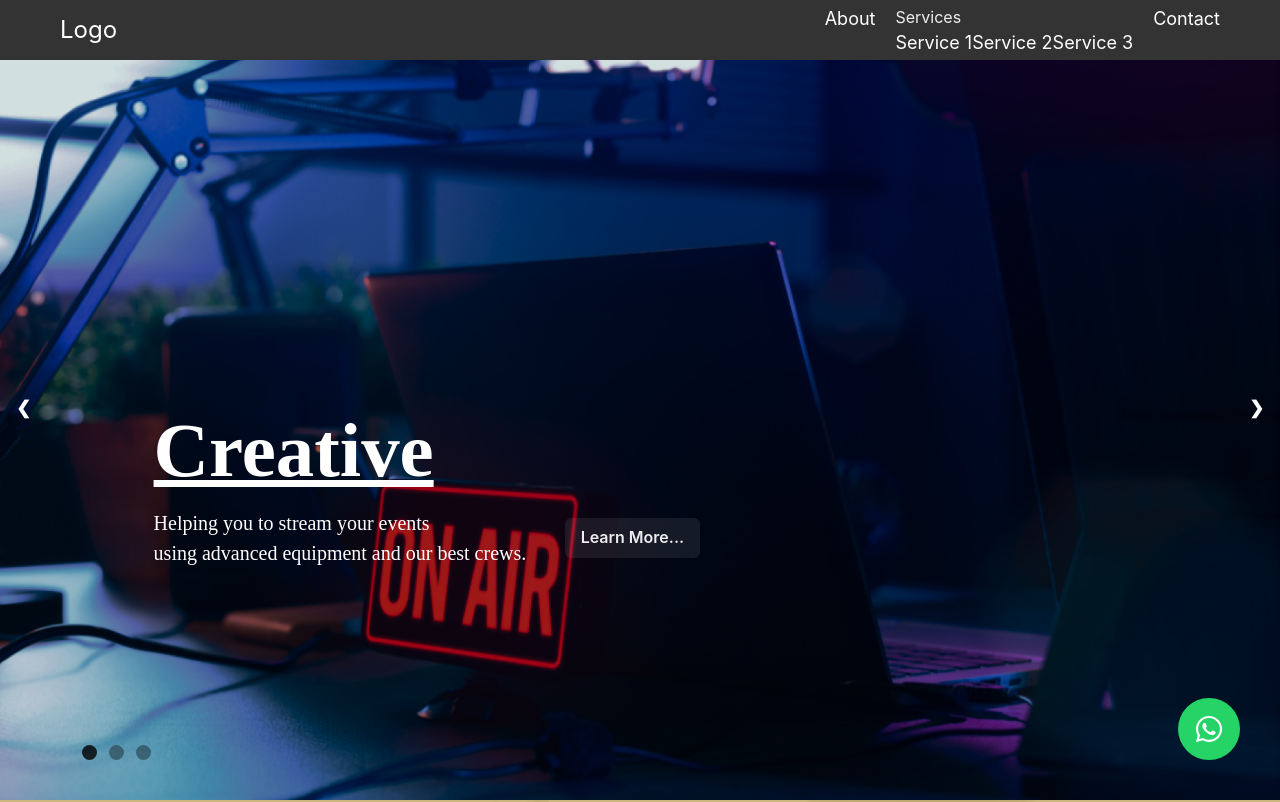
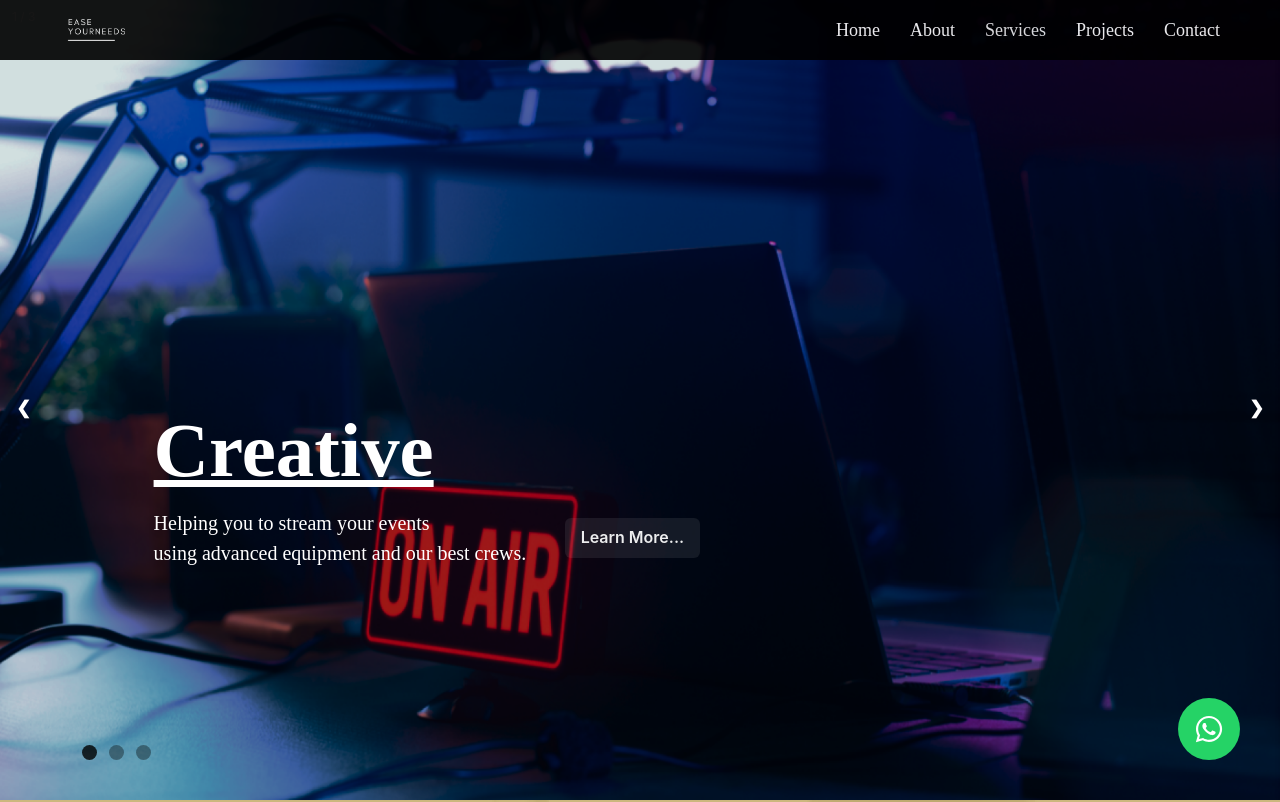
Before and after one commit to anantaristik/website-ease, a Next.js app: page / in a window 1280 px wide. Shown: the top 802 px of the page. Built offline with nearby package versions, Linux system fonts and the light colour scheme.

Commit message:
navbar, contact, project fixing

```diff
--- a/components/Navbar/navbar.js
+++ b/components/Navbar/navbar.js
@@ -19,11 +19,16 @@ const Navbar = () => {
       <div className={styles.container}>
         <div className={styles.logo}>
           <Link href="/">
-            <span className={styles.logoText}>Logo</span>
+            <img className={styles.logoImage} src="/img/easelogo/whitetrans.png" alt="Logo" />
           </Link>
         </div>
         <nav className={`${styles.nav} ${isOpen ? styles.open : ""}`}>
           <ul className={styles.navList}>
+          <li>
+              <Link href="/">
+                <span>Home</span>
+              </Link>
+            </li>
             <li>
               <Link href="/about">
                 <span>About</span>
@@ -39,15 +44,20 @@ const Navbar = () => {
                 }`}
               >
                 <Link href="/services/creative">
-                  <span>Service 1</span>
+                  <span>Creative</span>
                 </Link>
                 <Link href="/services/studio">
-                  <span>Service 2</span>
+                  <span>Studio</span>
                 </Link>
                 <Link href="/services/zoom">
-                  <span>Service 3</span>
+                  <span>Zoom</span>
                 </Link>
               </div>
+            </li>
+            <li>
+              <Link href="/project">
+                <span>Projects</span>
+              </Link>
             </li>
             <li>
               <Link href="/contact">
--- a/components/Navbar/navbar.module.css
+++ b/components/Navbar/navbar.module.css
@@ -9,14 +9,9 @@
   display: flex;
   justify-content: center;
   align-items: center;
-  background-color: #333;
+  background-color: #000;
+  opacity: 0.7;
   z-index: 1000;
-}
-
-.logoText {
-  font-size: 24px;
-  color: #fff;
-  text-decoration: none;
 }
 
 .container {
@@ -41,20 +36,37 @@
 }
 
 .navList {
+  font-family: 'Montserrat', 'sans-serif';
+  font-size: 18px;
   display: flex;
   list-style: none;
   margin: 0;
-  padding: 0;
 }
 
 .navList li {
-  margin-left: 20px;
+  margin-left: 30px;
 }
 
 .navList li a {
   color: #fff;
   text-decoration: none;
   font-size: 18px;
+  position: relative;
+}
+
+.navList li a:after {
+  content: '';
+  position: absolute;
+  bottom: -4px;
+  left: 0;
+  width: 0;
+  height: 2px;
+  background-color: #fff;
+  transition: width 0.3s;
+}
+
+.navList li a:hover:after {
+  width: 100%;
 }
 
 .menuButton {
@@ -99,17 +111,30 @@
   position: relative;
 }
 
-.dropdown-content {
+.dropdownContent {
   visibility: hidden;
   opacity: 0;
   position: absolute;
   top: 100%;
-  background-color: #f9f9f9;
+  background-color: #333;
   min-width: 160px;
   box-shadow: 0px 8px 16px 0px rgba(0,0,0,0.2);
   z-index: 1;
   pointer-events: none;
   transition: visibility 0.3s, opacity 0.3s;
+  color: white;
+  padding: 12px 16px;
+  text-decoration: none;
+  display: block;
+}
+
+.dropdownContent a:hover {
+  background-color: #555;
+}
+
+.logoImage {
+  width: 80px; /* Sesuaikan dengan ukuran logo Anda */
+  cursor: pointer;
 }
 
 .show {
@@ -143,6 +168,7 @@
   }
 
   .navList li {
+    margin-left: 0;
     margin-bottom: 20px;
   }
 
--- a/pages/contact.js
+++ b/pages/contact.js
@@ -85,7 +85,7 @@ const Contact = () => {
       <Box
         className={`${styles.image} ${isInViewport ? styles.visible : ""}`}
         style={{
-          backgroundImage: "url(/img/jakarta.jpeg)",
+          backgroundImage: "url(/img/jakarta.png)",
         }}
       ></Box>
       <Box className={styles.textContainer}>
```
Also changed, not shown: pages/project.js (+7 -7 lines).
